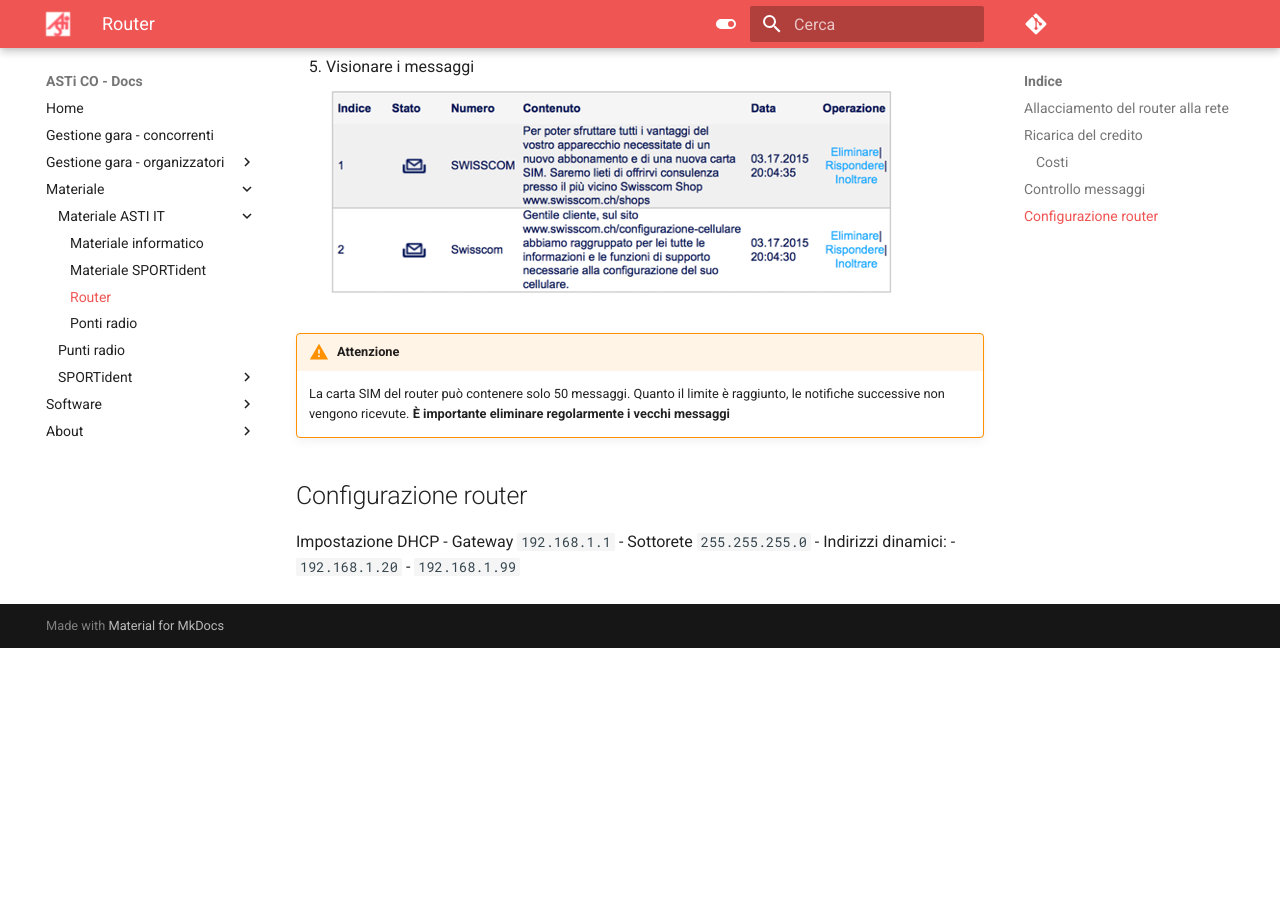
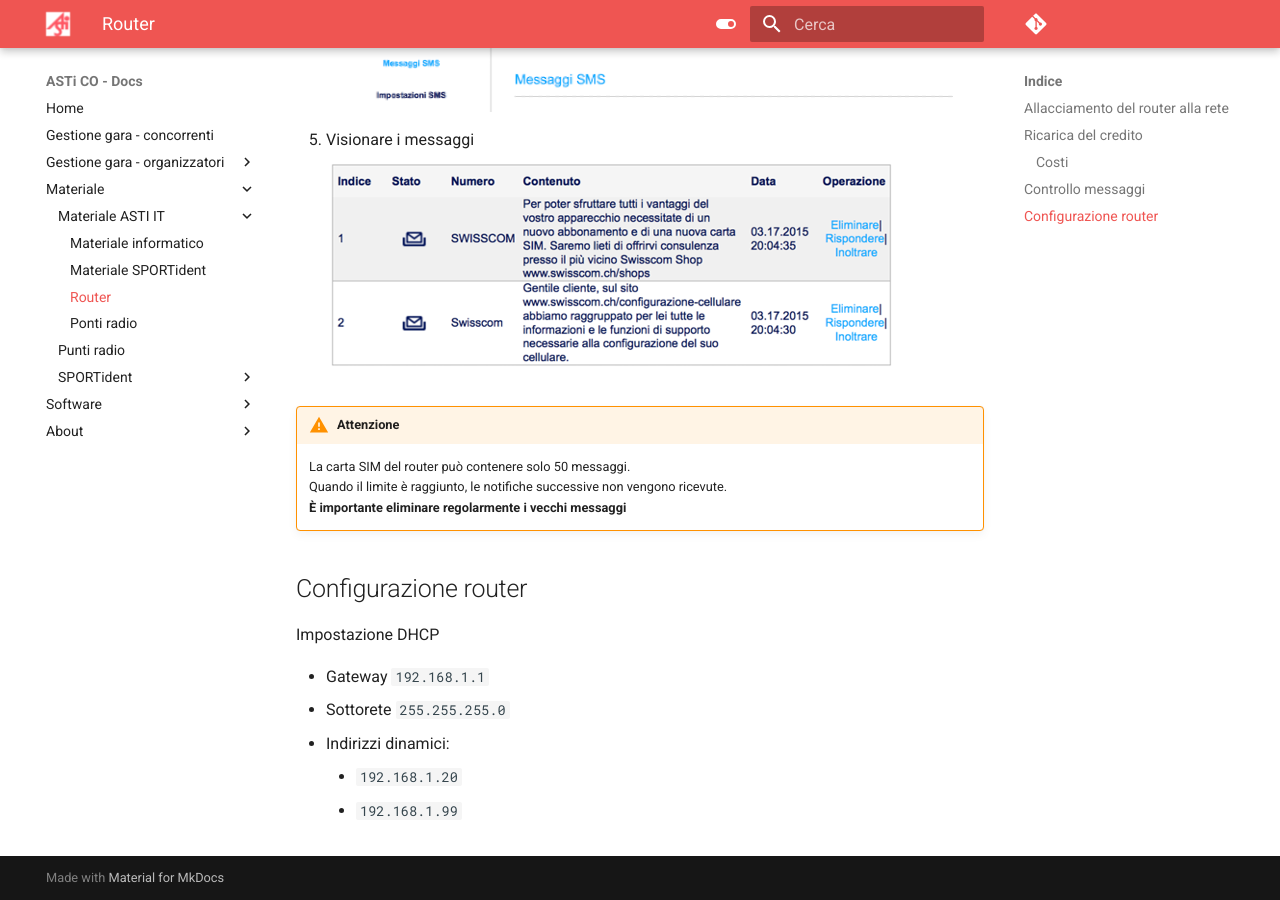
Before and after one commit to asti-co/doc, an MkDocs documentation site: the page built from docs/materiale/materiale_asti/router.md, in a window 1280 px wide and 900 px high, scrolled down 2981 px. Built offline with MkDocs 1.6.1 and Material for MkDocs 9.7.7, drawn with Linux system fonts in a browser that asks for light colours; comment, search, counter and statistics services are not loaded; before the commit the page ends 3629 px from its top, so only the background shows below that.

Commit message:
Corretto formattazione

```diff
--- a/docs/materiale/materiale_asti/router.md
+++ b/docs/materiale/materiale_asti/router.md
@@ -90,16 +87,16 @@
     ![](inc/router-sms-list.png)
 
 
-!!! warning "Attenzione"
-
+!!! Warning "Attenzione"
     La carta SIM del router può contenere solo 50 messaggi.
-    Quanto il limite è raggiunto, le notifiche successive non vengono ricevute.
+    Quando il limite è raggiunto, le notifiche successive non vengono ricevute.
     **È importante eliminare regolarmente i vecchi messaggi**
 
 
 ## Configurazione router
 
 Impostazione DHCP
+
 - Gateway `192.168.1.1`
 - Sottorete `255.255.255.0`
 - Indirizzi dinamici:
```
Also changed, not shown: other parts of docs/materiale/materiale_asti/router.md (+2 -5 lines).
